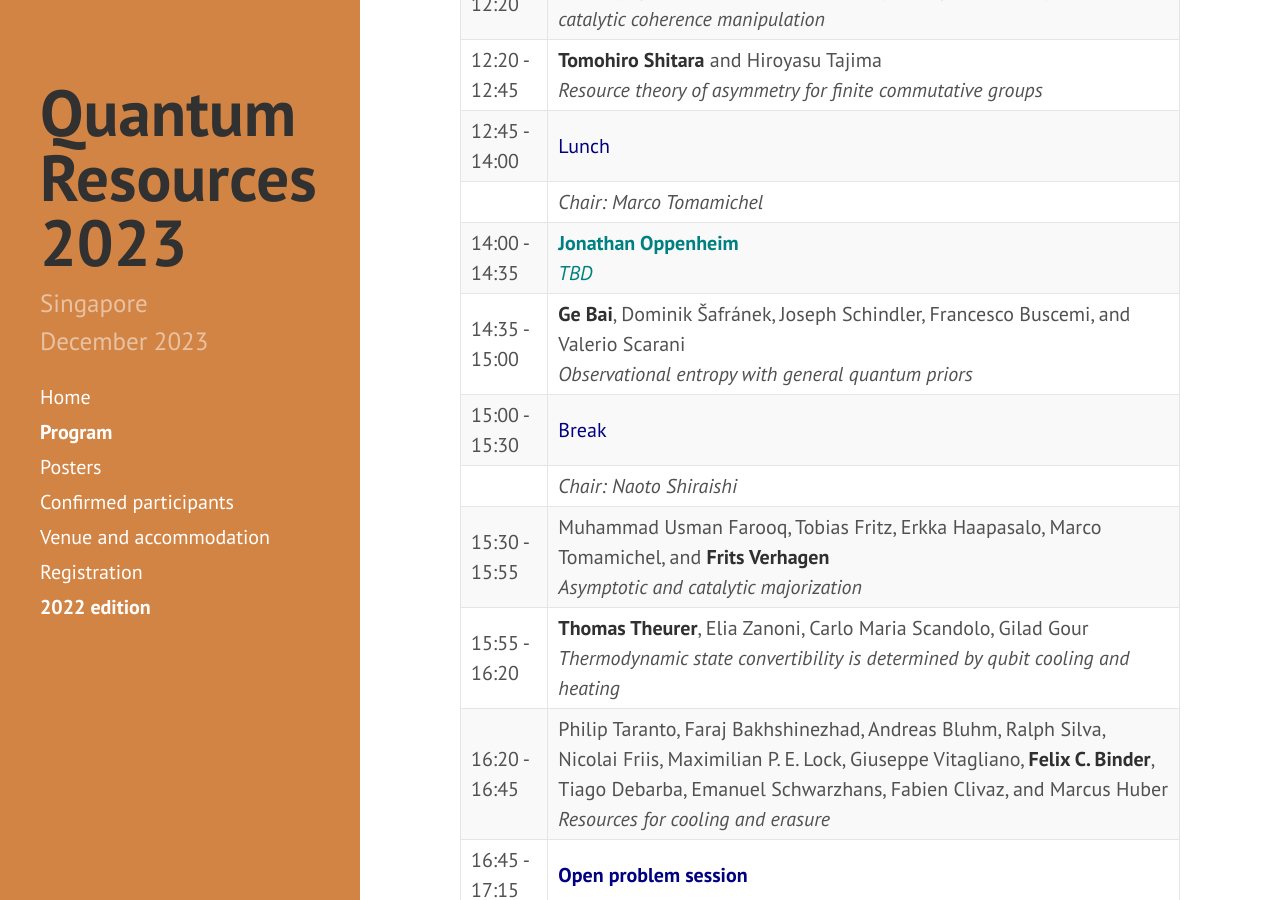
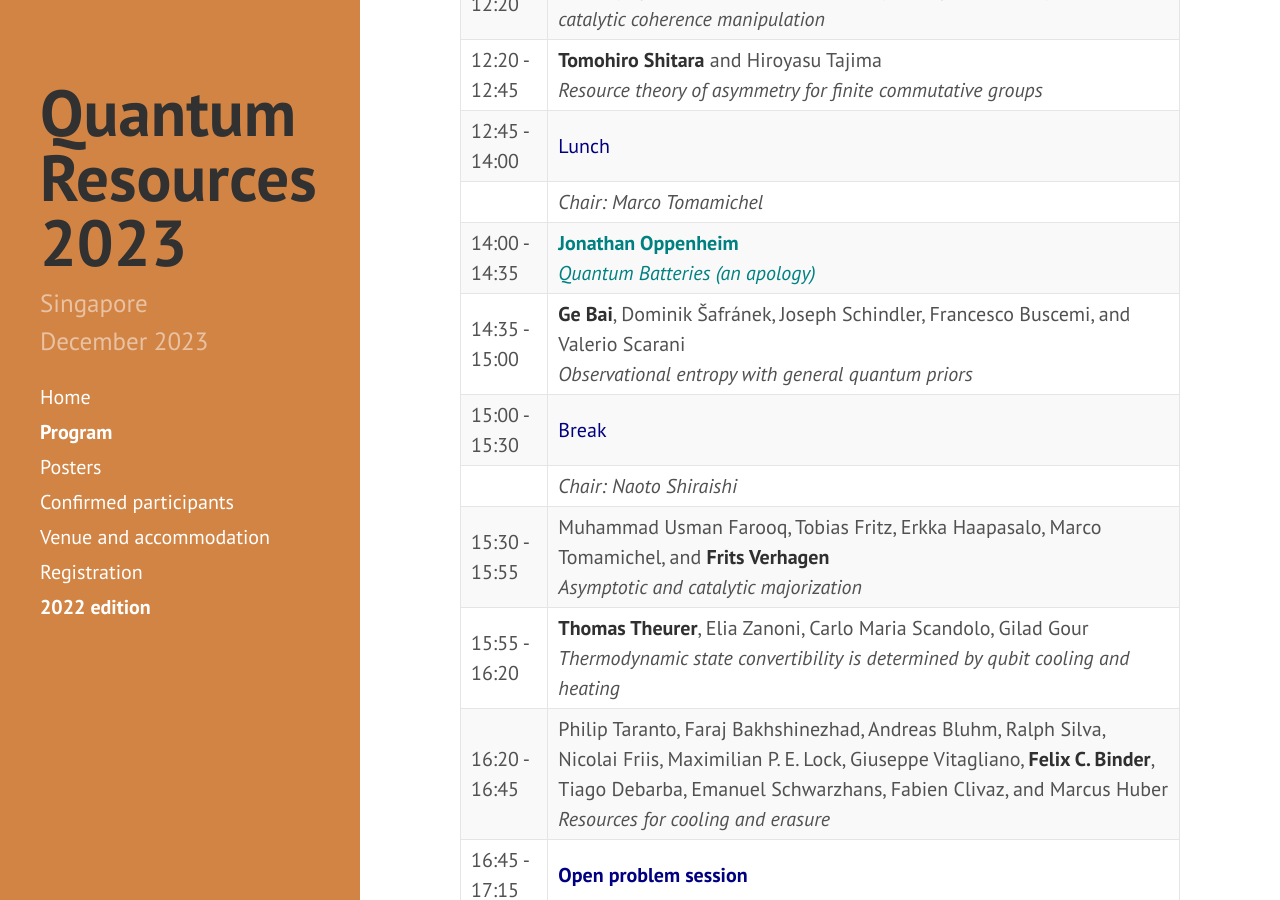
Before and after one commit to RyujiPat2/RyujiPat2.github.io, a Jekyll site: the page built from program.md, in a window 1280 px wide and 900 px high, scrolled down 4653 px. Built offline with Jekyll 4.4.1, drawn with Linux system fonts in a browser that asks for light colours; nearby versions of some CDN libraries.

Commit message:
Update program.md

```diff
--- a/program.md
+++ b/program.md
@@ -93,7 +93,7 @@ order: 2
 | 12:20 - 12:45   | **Tomohiro Shitara** and Hiroyasu Tajima<br /><i>Resource theory of asymmetry for finite commutative groups</i>  |
 | 12:45 - 14:00   | <span class="p-invited">Lunch</span>             |
 || *Chair: Marco Tomamichel* |
-| 14:00 - 14:35   | <span class="p-contrib"><b> Jonathan Oppenheim</b><br/><i>TBD</i> </span>              |
+| 14:00 - 14:35   | <span class="p-contrib"><b> Jonathan Oppenheim</b><br/><i>Quantum Batteries (an apology)</i> </span>              |
 | 14:35 - 15:00   | **Ge Bai**, Dominik Šafránek, Joseph Schindler, Francesco Buscemi, and Valerio Scarani<br /><i>Observational entropy with general quantum priors</i>             |
 | 15:00 - 15:30   | <span class="p-invited">Break</span> |
 || *Chair: Naoto Shiraishi* |
```
